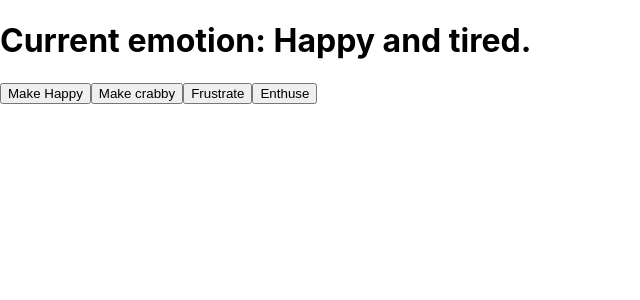
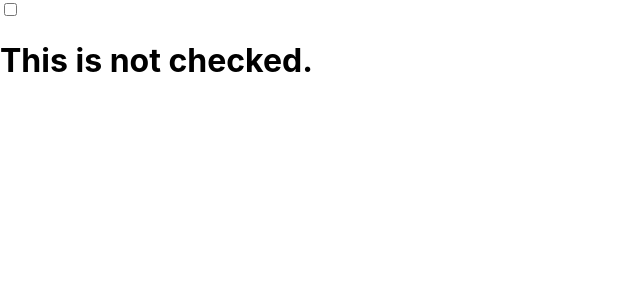
Before and after one commit to Ikromjon1998/ReactJS-essentials, a React (Create React App) app in the folder react-essentials/: page / in a window 1280 px wide. Shown: the top 300 px of the page, without its empty margins (0-640 px from the left). Built offline with nearby package versions, Linux system fonts and the light colour scheme.

Commit message:
Section 4.6 is "Importing useReducer"

```diff
--- a/react-essentials/src/App.js
+++ b/react-essentials/src/App.js
@@ -1,29 +1,40 @@
 //import logo from './logo.svg';
 import './App.css';
 //import restaurant from './restaurant.jpeg'
-import React, { useEffect, useState } from 'react';
+import React, { useEffect, useReducer, useState } from 'react';
 
 
 
 
 function App() {
-  const [emotion, setEmotion] = useState("Happy");
-  const [secondary, setSecondary] = useState("tired");
-  useEffect(() => {
-    console.log("It's " + emotion + " around here!");
-  }, [emotion]);
-  useEffect(() => {
-    console.log("It's " + secondary + " around here!");
-  }, [secondary])
+  const [checked, toggle] = useReducer(
+    (checked) =>  !checked,false
+  );
 
-  console.log(emotion)
   return <>
-    <h1>Current emotion: {emotion} and {secondary}.</h1>
-    <button onClick={() => setEmotion("happy")}>Make Happy</button>
-    <button onClick={() => setSecondary("crabby")}>Make crabby</button>
-    <button onClick={() => setEmotion("frustrated")}>Frustrate</button>
-    <button onClick={() => setEmotion("enthusiastic")}>Enthuse</button>
+    <input
+      type="checkbox"
+      value={checked}
+      onChange={toggle} />
+    <h1>This is {checked ? "checked" : "not checked"}.</h1>
   </>
 }
 
 export default App;
+
+
+// function App() {
+//   const [checked, setChecked] = useState(false);
+
+//   function toggle(){
+//     setChecked((checked) =>  !checked);
+//   }
+
+//   return <>
+//     <input
+//       type="checkbox"
+//       value={checked}
+//       onChange={toggle} />
+//     <h1>This is {checked ? "checked" : "not checked"}.</h1>
+//   </>
+// }
```
